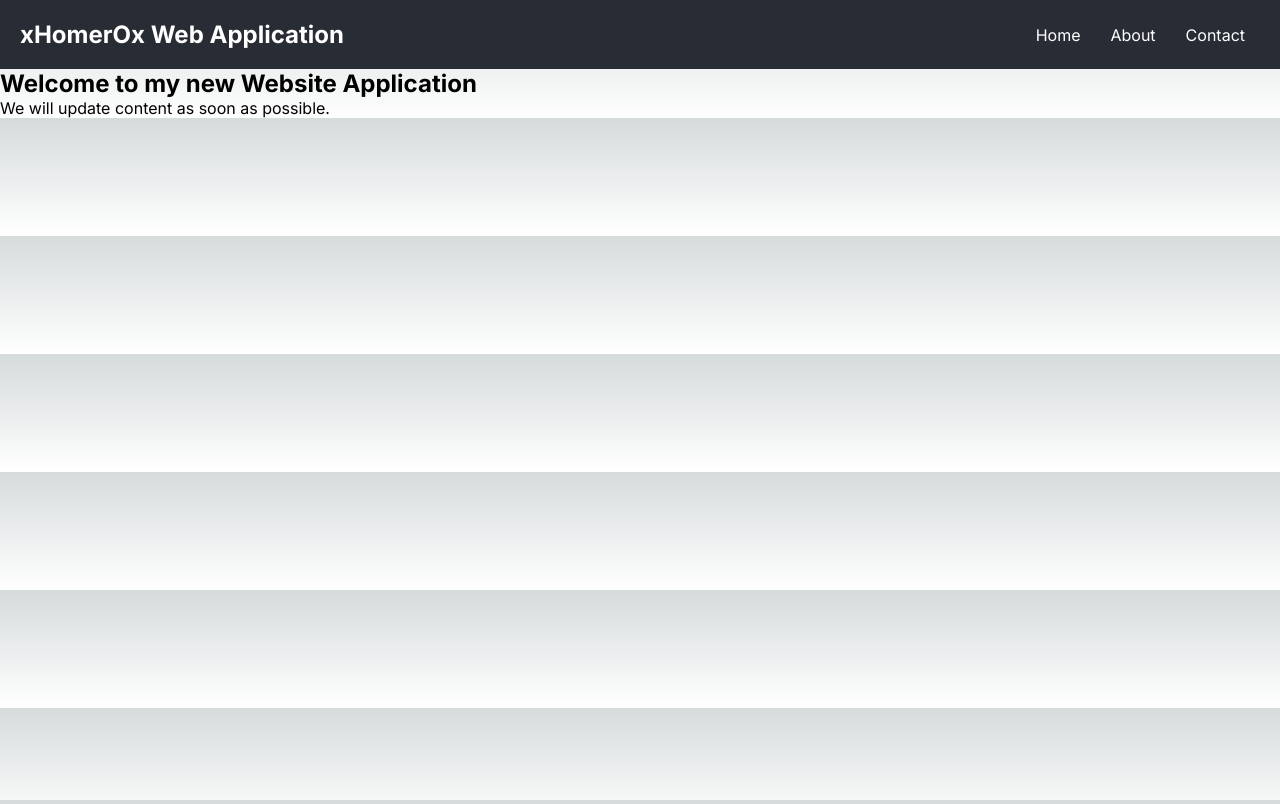
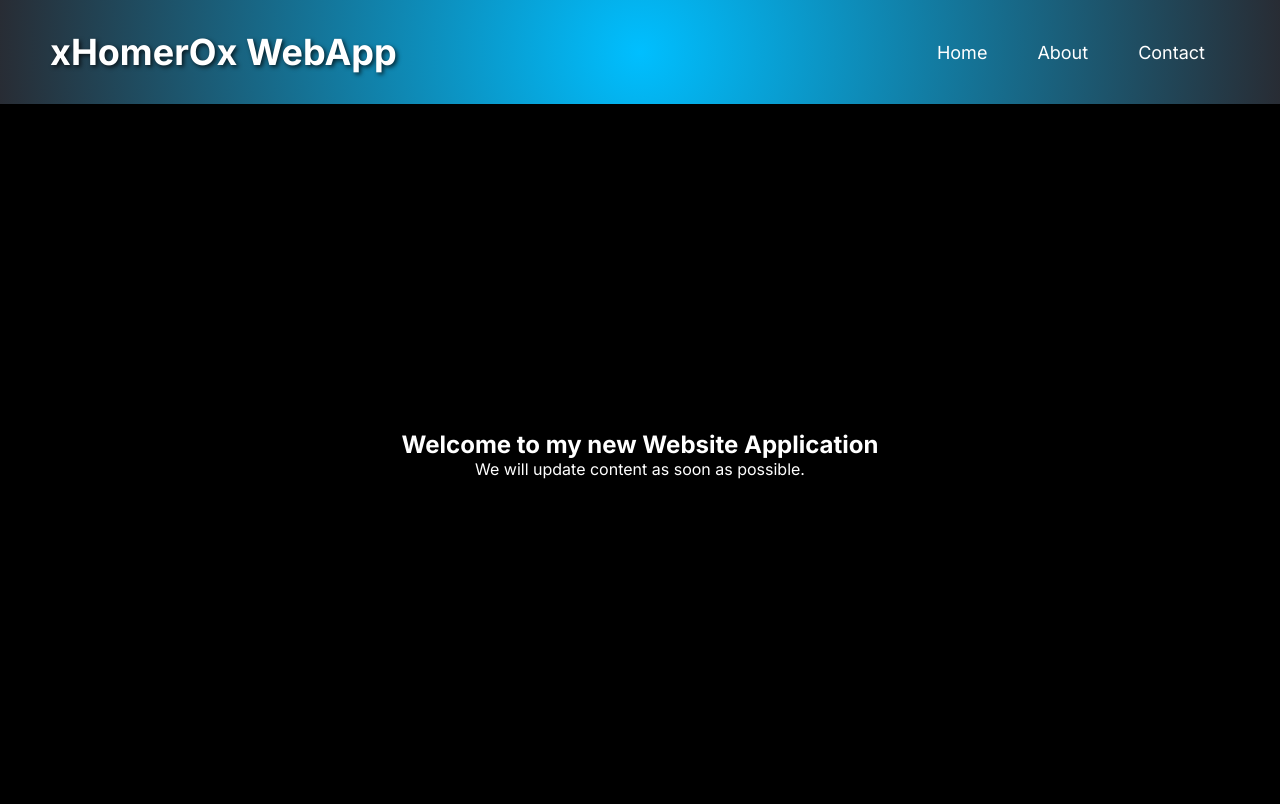
Before and after one commit to xHomerOx/Personal-Website, a Next.js app: page / in a window 1280 px wide. Built offline with nearby package versions, Linux system fonts and the light colour scheme.

Commit message:
Main Section

```diff
--- a/src/app/page.tsx
+++ b/src/app/page.tsx
@@ -1,13 +1,11 @@
 import Header from "@/components/layout/Header";
+import Main from "@/components/layout/Main";
 
 const Home: React.FC = () => {
   return (
     <div>
       <Header />
-      <main>
-        <h2>Welcome to my new Website Application</h2>
-        <p>We will update content as soon as possible.</p>
-      </main>
+      <Main />
     </div>
   );
 };
--- /dev/null
+++ b/src/components/layout/Main.tsx
@@ -0,0 +1,25 @@
+'use client'
+import styled from 'styled-components';
+
+const MainContainer = styled.main`
+  background-color: #000;
+  color: white;
+  padding: 20px;
+  min-height: calc(100vh - 100px);
+  display: flex;
+  flex-direction: column;
+  justify-content: center;
+  align-items: center;
+  text-align: center;
+`;
+
+const Main: React.FC = () => {
+    return (
+      <MainContainer>
+          <h2>Welcome to my new Website Application</h2>
+          <p>We will update content as soon as possible.</p>
+      </MainContainer>
+    );
+  };
+
+  export default Main;
--- a/src/components/layout/header.tsx
+++ b/src/components/layout/header.tsx
@@ -2,26 +2,49 @@
 import styled from 'styled-components';
 
 const HeaderContainer = styled.header`
-  background-color: #282c34;
-  padding: 20px;
+  background: radial-gradient(circle, #00bfff 0%, #282c34 100%);
+  padding: 30px 50px;
   color: white;
   display: flex;
   justify-content: space-between;
   align-items: center;
+  box-shadow: 0 4px 10px rgba(0, 0, 0, 0.5);
 `;
 
 const Title = styled.h1`
-  font-size: 24px;
+  font-size: 36px;
+  font-weight: bold;
+  text-shadow: 2px 2px 4px rgba(0, 0, 0, 0.7);
 `;
 
 const Nav = styled.nav`
   a {
     color: white;
     text-decoration: none;
-    margin: 0 15px;
+    margin: 0 25px;
+    font-size: 18px;
+    position: relative;
+    transition: color 0.3s;
 
     &:hover {
-      text-decoration: underline;
+      color: #00bfff;
+    }
+
+    &::after {
+      content: '';
+      display: block;
+      height: 3px;
+      background: #00bfff;
+      transition: width 0.3s;
+      width: 0;
+      position: absolute;
+      left: 50%;
+      bottom: -5px;
+      transform: translateX(-50%);
+    }
+
+    &:hover::after {
+      width: 100%;
     }
   }
 `;
@@ -29,7 +52,7 @@ const Nav = styled.nav`
 const Header: React.FC = () => {
   return (
     <HeaderContainer>
-      <Title>xHomerOx Web Application</Title>
+      <Title>xHomerOx WebApp</Title>
       <Nav>
         <a href="/">Home</a>
         <a href="/about">About</a>
```
